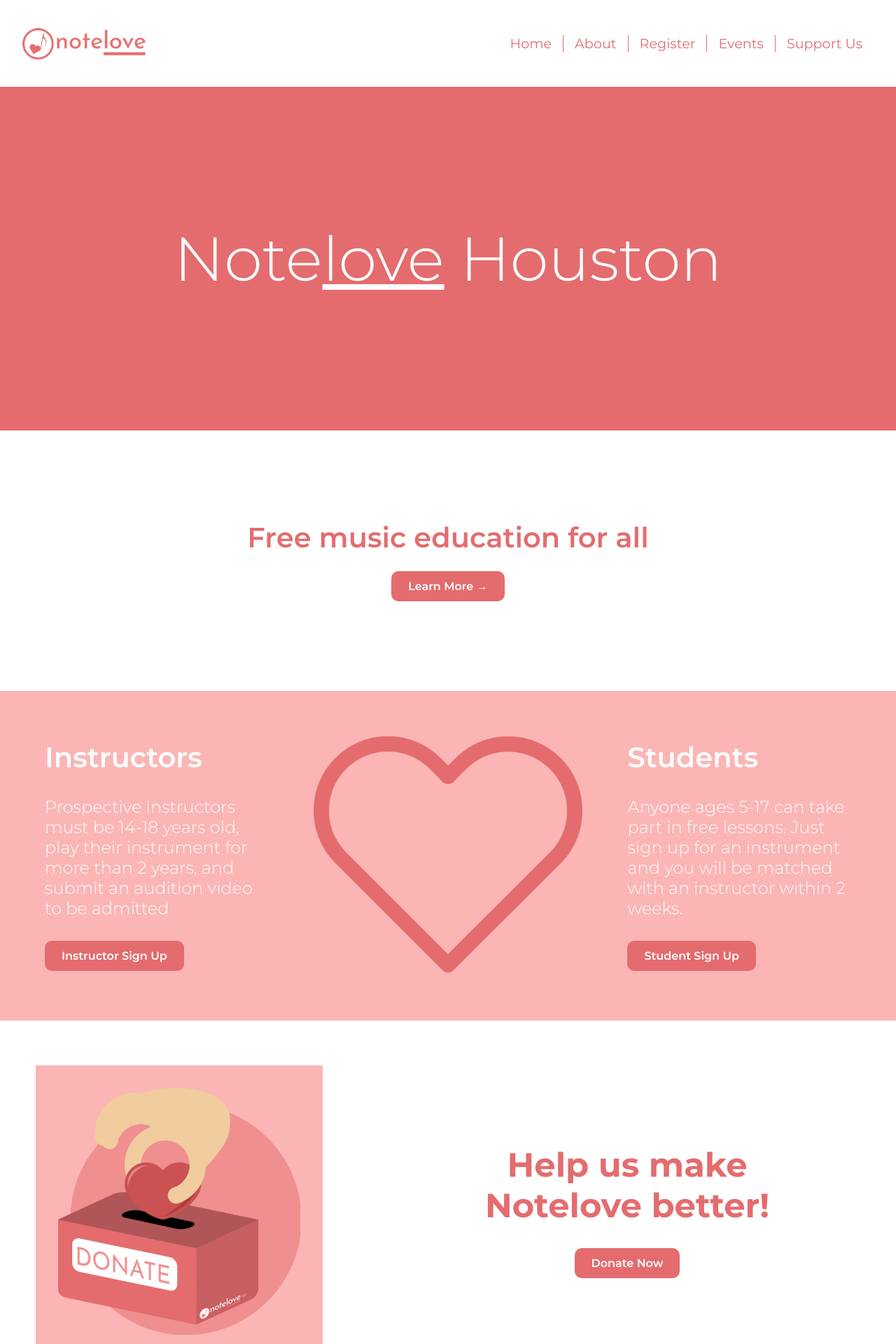
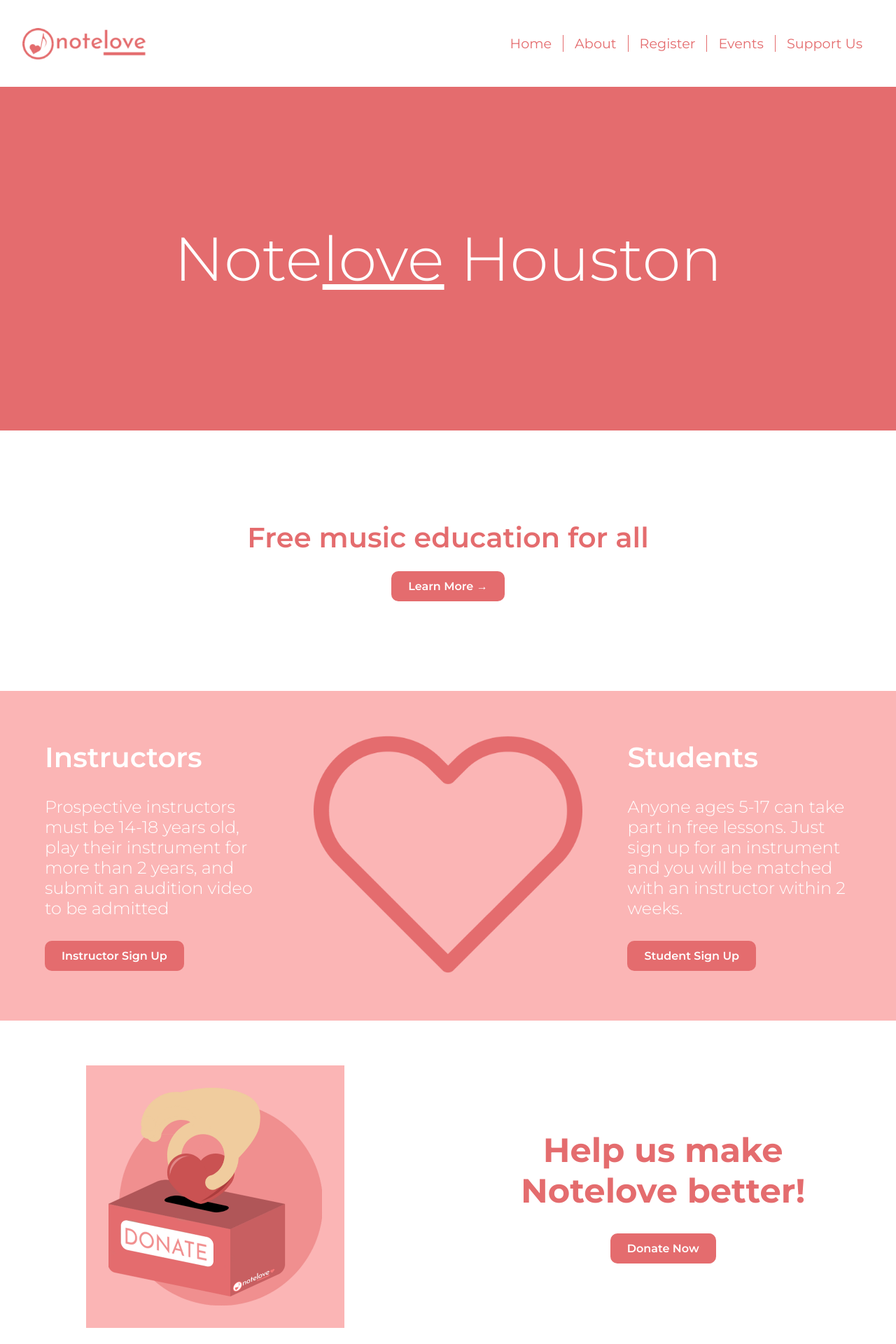
Before and after one commit to LeoYZhang/NoteloveHouston, a React (Create React App) app: page / in a window 1280 px wide. Shown: the top 1920 px of the page at 70% size. Built offline with nearby package versions, Linux system fonts and the light colour scheme.

Commit message:
fixed home look

```diff
--- a/src/pages/Home.module.scss
+++ b/src/pages/Home.module.scss
@@ -86,7 +86,7 @@
   }
 
   &_img {
-    width: 80%;
+    width: 60%;
     background-color: $light-pink;
     padding: 2rem;
   }
@@ -112,6 +112,14 @@
   .donate {
     flex-direction: row;
     gap: 0;
+
+    &_imgDiv {
+      width: 60%;
+    }
+
+    &_info {
+      width: 60%;
+    }
   }
 }
 
```
